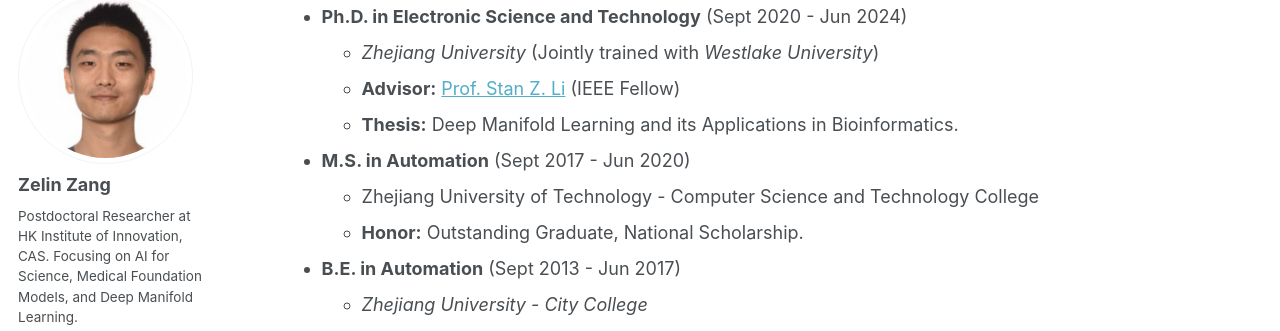
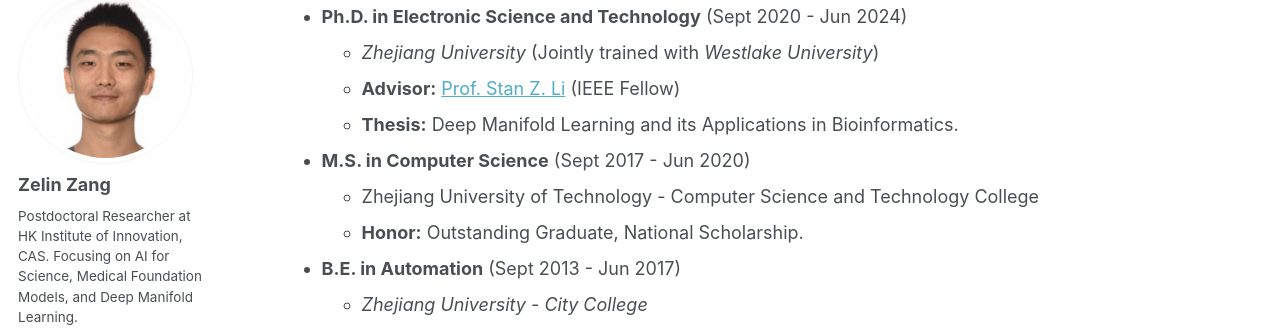
Before and after one commit to zangzelin/zangzelin.github.io, a Jekyll site: the page built from _pages/cv.md, in a window 1280 px wide and 900 px high, scrolled down 486 px. Shown: the part 110-441 px from the top of the window. Built offline with Jekyll 4.4.1, drawn with Linux system fonts in a browser that asks for light colours; some web fonts are replaced; a script bundle is joined from its source files by our own code; library files that are not in the unit come from our copies.

Commit message:
auto push

```diff
--- a/_pages/cv.md
+++ b/_pages/cv.md
@@ -33,7 +33,7 @@ Education
     *   **Advisor:** [Prof. Stan Z. Li](https://scholar.google.com/citations?user=Y-nyLGIAAAAJ) (IEEE Fellow)
     *   **Thesis:** Deep Manifold Learning and its Applications in Bioinformatics.
 
-*   **M.S. in Automation** (Sept 2017 - Jun 2020)
+*   **M.S. in Computer Science** (Sept 2017 - Jun 2020)
     *   Zhejiang University of Technology - Computer Science and Technology College
     *   **Honor:** Outstanding Graduate, National Scholarship.
 
```
